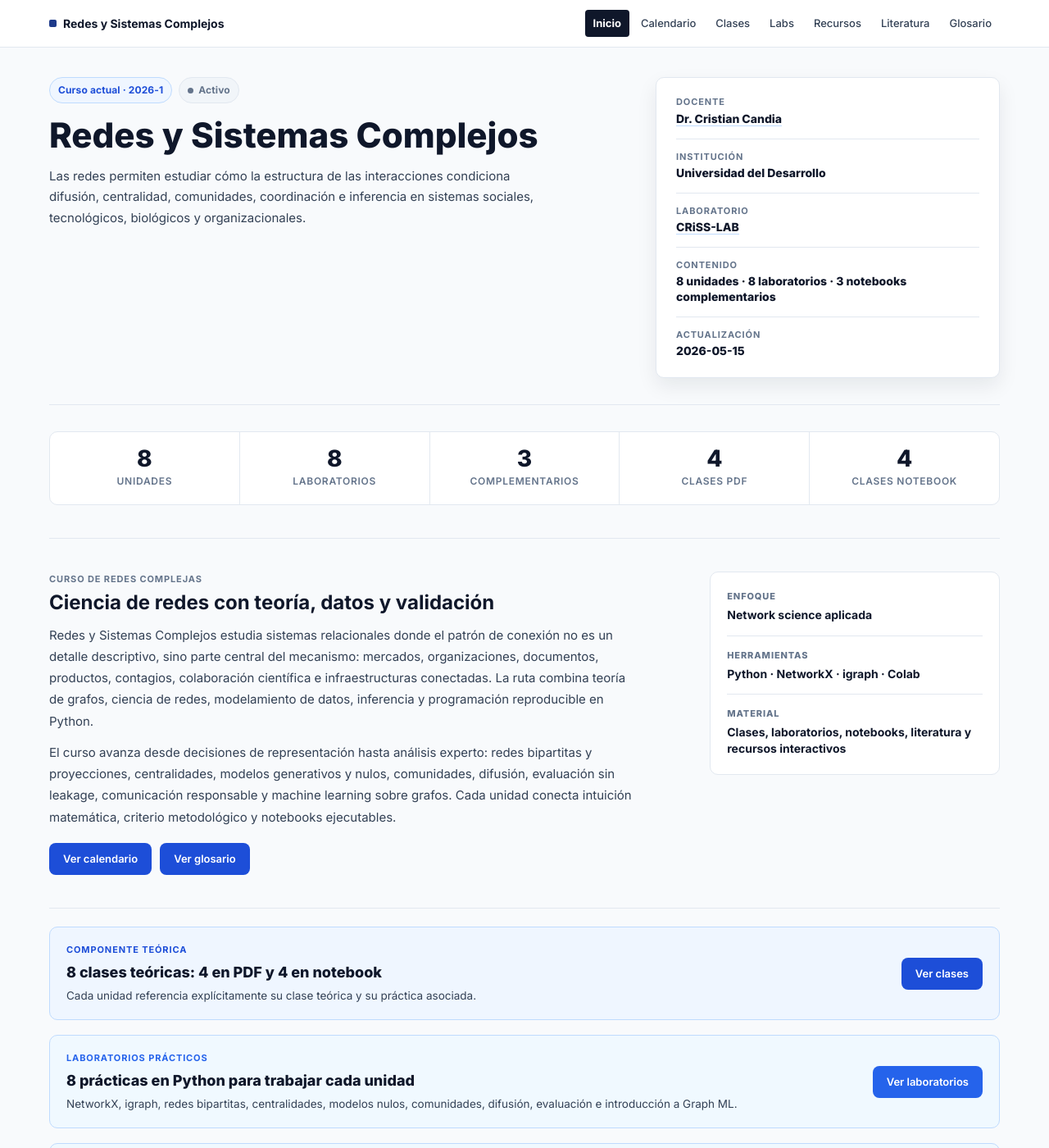
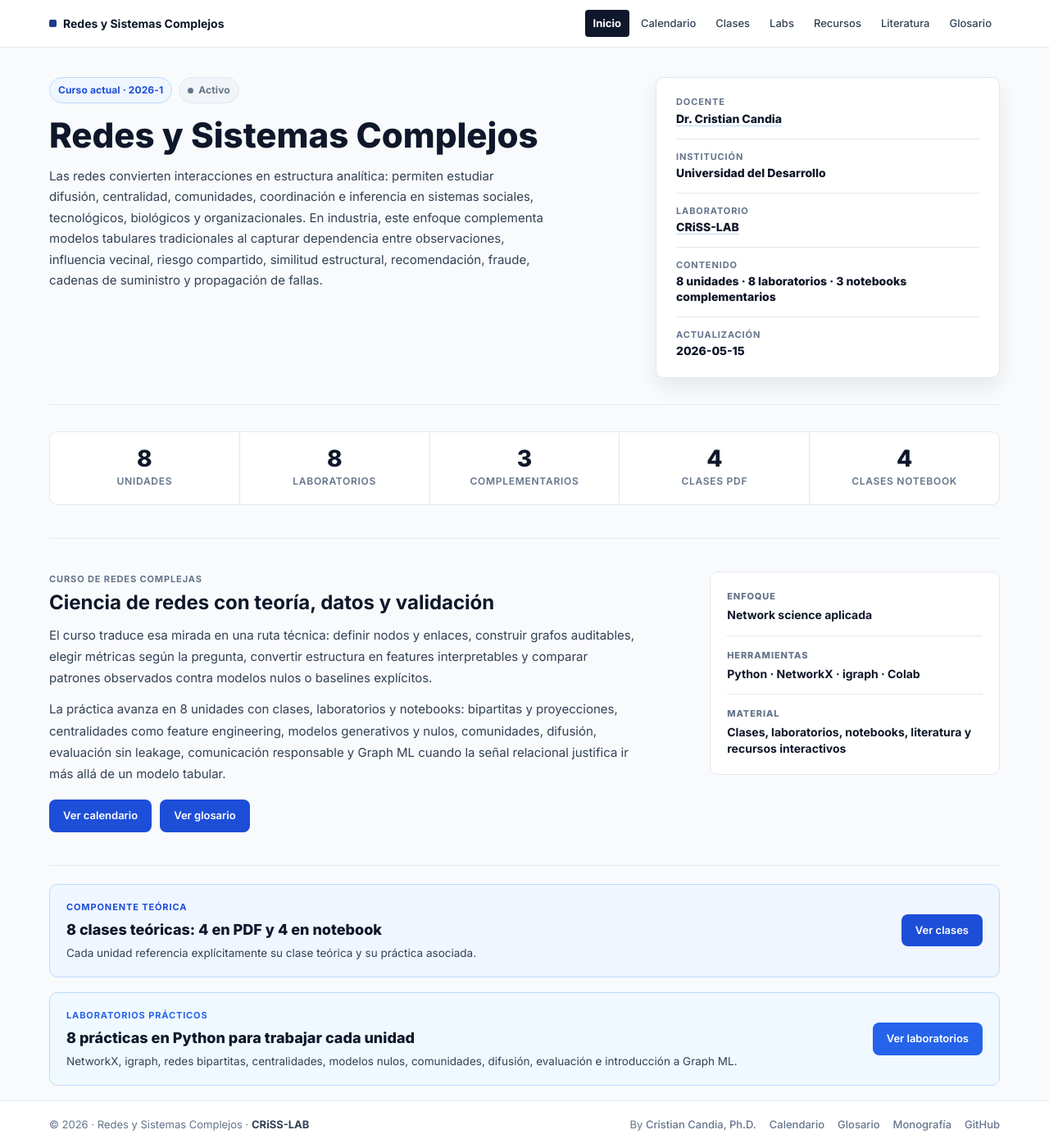
Before and after one commit to crcandia/Curso_Redes_Sistemas_Complejos, a Jekyll site: the page built from docs/index.html, in a window 1280 px wide and 1400 px high. Shown: the whole window at 82% size. Built offline with Jekyll 4.4.1, drawn with Linux system fonts in a browser that asks for light colours; some of the changed text lies outside the part shown.

Commit message:
Ajusta portada y footer sticky

```diff
--- a/docs/assets/css/custom.css
+++ b/docs/assets/css/custom.css
@@ -61,7 +61,7 @@
    RESET & BASE
    ============================================================ */
 *, *::before, *::after { box-sizing: border-box; margin: 0; padding: 0; }
-html { scroll-behavior: smooth; }
+html { scroll-behavior: smooth; min-height: 100%; }
 body {
   font-family: var(--font);
   font-size: 15px;
@@ -70,6 +70,7 @@ body {
   color: var(--text);
   -webkit-font-smoothing: antialiased;
   min-height: 100vh;
+  min-height: 100dvh;
   display: flex;
   flex-direction: column;
 }
@@ -364,6 +365,11 @@ strong { color: var(--text); }
   border-color: var(--blue-tag);
 }
 .course-strip--lab .card__number { color: var(--blue); }
+.course-strip--resource {
+  background: var(--teal-pale);
+  border-color: var(--teal-tag);
+}
+.course-strip--resource .card__number { color: var(--teal); }
 .course-strip__title {
   font-size: 18px;
   font-weight: 800;
@@ -1272,6 +1278,9 @@ strong { color: var(--text); }
   border-top: 1px solid var(--border);
   background: var(--surface);
   margin-top: auto;
+  position: sticky;
+  bottom: 0;
+  z-index: 80;
 }
 .footer__inner {
   padding: 18px 0;
--- a/docs/index.html
+++ b/docs/index.html
@@ -29,9 +29,11 @@ keywords:
     </div>
     <h1 class="hero__title">Redes y Sistemas Complejos</h1>
     <p class="hero__subtitle" style="font-size: 15px;">
-      Las redes permiten estudiar cómo la estructura de las interacciones condiciona difusión,
+      Las redes convierten interacciones en estructura analítica: permiten estudiar difusión,
       centralidad, comunidades, coordinación e inferencia en sistemas sociales, tecnológicos,
-      biológicos y organizacionales.
+      biológicos y organizacionales. En industria, este enfoque complementa modelos tabulares
+      tradicionales al capturar dependencia entre observaciones, influencia vecinal, riesgo compartido,
+      similitud estructural, recomendación, fraude, cadenas de suministro y propagación de fallas.
     </p>
   </div>
   <aside class="hero-info-card" aria-label="Información del curso">
@@ -88,16 +90,15 @@ keywords:
     <div class="card__number">Curso de redes complejas</div>
     <h2>Ciencia de redes con teoría, datos y validación</h2>
     <p>
-      Redes y Sistemas Complejos estudia sistemas relacionales donde el patrón de conexión no es un
-      detalle descriptivo, sino parte central del mecanismo: mercados, organizaciones, documentos,
-      productos, contagios, colaboración científica e infraestructuras conectadas. La ruta combina teoría
-      de grafos, ciencia de redes, modelamiento de datos, inferencia y programación reproducible en Python.
+      El curso traduce esa mirada en una ruta técnica: definir nodos y enlaces, construir grafos auditables,
+      elegir métricas según la pregunta, convertir estructura en features interpretables y comparar patrones
+      observados contra modelos nulos o baselines explícitos.
     </p>
     <p>
-      El curso avanza desde decisiones de representación hasta análisis experto: redes bipartitas y
-      proyecciones, centralidades, modelos generativos y nulos, comunidades, difusión, evaluación sin
-      leakage, comunicación responsable y machine learning sobre grafos. Cada unidad conecta intuición
-      matemática, criterio metodológico y notebooks ejecutables.
+      La práctica avanza en 8 unidades con clases, laboratorios y notebooks: bipartitas y proyecciones,
+      centralidades como feature engineering, modelos generativos y nulos, comunidades, difusión,
+      evaluación sin leakage, comunicación responsable y Graph ML cuando la señal relacional justifica
+      ir más allá de un modelo tabular.
     </p>
     <div class="course-intro__links">
       <a class="btn btn--violet" href="{{ '/calendario/' | relative_url }}">Ver calendario</a>
@@ -144,7 +145,7 @@ keywords:
   <a class="btn btn--blue" href="{{ '/laboratorios/' | relative_url }}">Ver laboratorios</a>
 </div>
 
-<div class="course-strip course-strip--lab course-strip--last">
+<div class="course-strip course-strip--lab">
   <div>
     <div class="card__number">Prácticas complementarias</div>
     <div class="course-strip__title">3 notebooks complementarios para profundizar métodos clave</div>
@@ -153,6 +154,17 @@ keywords:
     </div>
   </div>
   <a class="btn btn--blue" href="{{ '/laboratorios/#notebooks-complementarios' | relative_url }}">Ver notebooks</a>
+</div>
+
+<div class="course-strip course-strip--resource course-strip--last">
+  <div>
+    <div class="card__number">Recursos interactivos</div>
+    <div class="course-strip__title">3 herramientas web para explorar supuestos, estructura y dinámica</div>
+    <div class="course-strip__desc">
+      Bipartitas, detección de comunidades y procesos de difusión para experimentar antes de formalizar el análisis en notebook.
+    </div>
+  </div>
+  <a class="btn btn--teal" href="{{ '/recursos-interactivos/' | relative_url }}">Ver recursos interactivos</a>
 </div>
 
 <div class="section-header">
```
